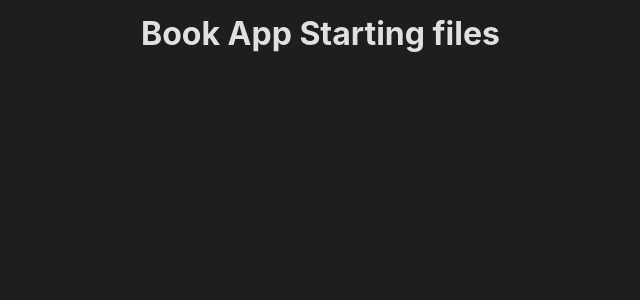
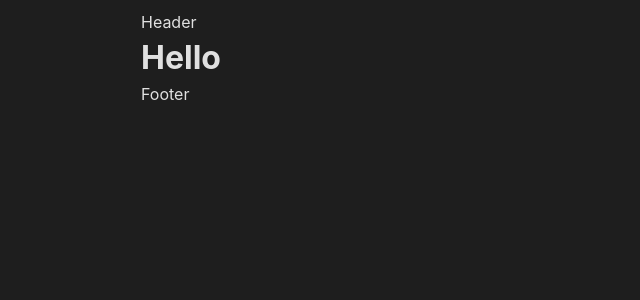
Before and after one commit to MojtabaNabid/book-app, a React (Vite) app: page / in a window 1280 px wide. Shown: the top 300 px of the page, without its empty margins (9-649 px from the left). Built offline with nearby package versions, Linux system fonts and the light colour scheme.

Commit message:
importing images in mockData file to make them easier to use in other places

```diff
--- a/src/App.jsx
+++ b/src/App.jsx
@@ -1,8 +1,12 @@
+import Layout from "./layouts/Layout";
+
+
 function App() {
   return (
-    <>
-      <h1>Book App Starting files</h1>
-    </>
+    // whatever we write between Layout component, turns to be its children
+    <Layout>
+      <h1>Hello</h1>
+    </Layout>
   );
 }
 
--- /dev/null
+++ b/src/layouts/Layout.jsx
@@ -0,0 +1,18 @@
+
+function Layout({children}) {
+  return (
+    <>
+        <header>
+            Header
+        </header>
+
+        {children}
+
+        <footer>
+            Footer
+        </footer>
+    </>
+  )
+}
+
+export default Layout
```
Also changed, not shown: src/constants/mockData.js (+21 -10 lines).
